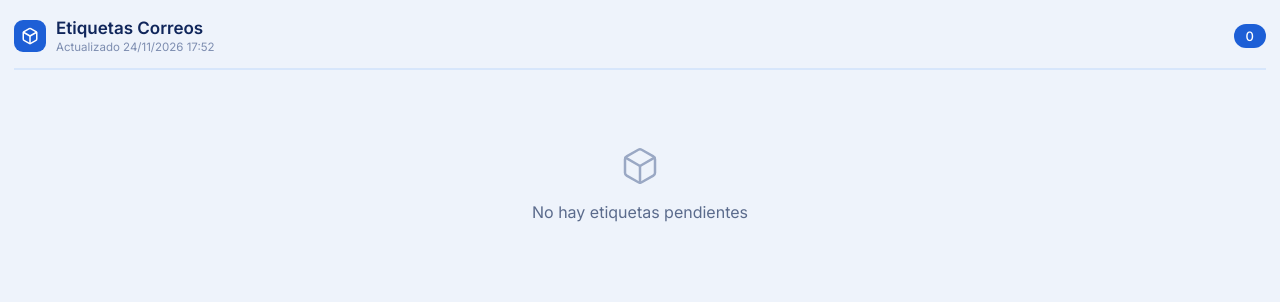
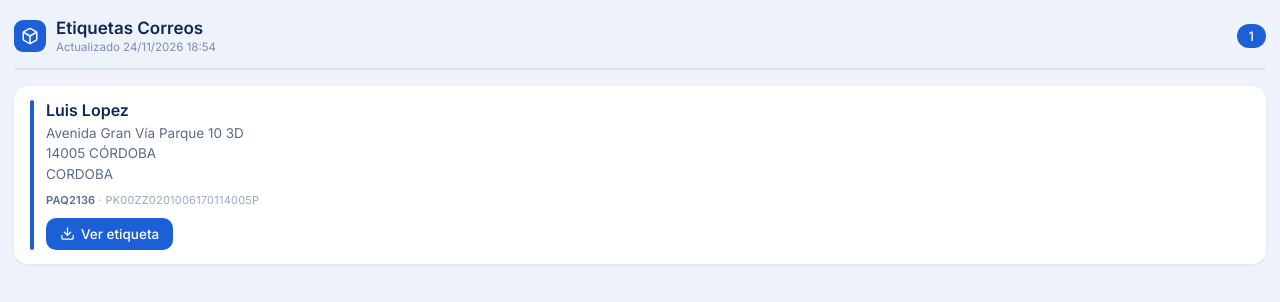
Before and after one commit to Clickgal/etiquetas-correos, a plain HTML site: page index.html in a window 1280 px wide. Drawn offline with Linux system fonts and the light colour scheme.

Commit message:
Actualizar panel de etiquetas

```diff
--- a/index.html
+++ b/index.html
@@ -40,13 +40,21 @@
     <div class="icono-cabecera">
       <svg viewBox="0 0 24 24" fill="none" stroke-width="2" stroke-linecap="round" stroke-linejoin="round"><path d="M21 8a2 2 0 0 0-1-1.73l-7-4a2 2 0 0 0-2 0l-7 4A2 2 0 0 0 3 8v8a2 2 0 0 0 1 1.73l7 4a2 2 0 0 0 2 0l7-4A2 2 0 0 0 21 16Z"/><path d="m3.3 7 8.7 5 8.7-5"/><path d="M12 22V12"/></svg>
     </div>
-    <div><p class="titulo">Etiquetas Correos</p><div class="actualizado">Actualizado 24/11/2026 17:52</div></div>
+    <div><p class="titulo">Etiquetas Correos</p><div class="actualizado">Actualizado 24/11/2026 18:54</div></div>
   </div>
-  <span class="contador">0</span>
+  <span class="contador">1</span>
 </div>
-<div class="vacio">
-  <svg viewBox="0 0 24 24" fill="none" stroke-width="1.5" stroke-linecap="round" stroke-linejoin="round"><path d="M21 8a2 2 0 0 0-1-1.73l-7-4a2 2 0 0 0-2 0l-7 4A2 2 0 0 0 3 8v8a2 2 0 0 0 1 1.73l7 4a2 2 0 0 0 2 0l7-4A2 2 0 0 0 21 16Z"/><path d="m3.3 7 8.7 5 8.7-5"/><path d="M12 22V12"/></svg>
-  <div>No hay etiquetas pendientes</div>
+<div class="tarjeta">
+  <div class="franja"></div>
+  <div class="contenido-tarjeta">
+    <div class="nombre">Luis Lopez</div>
+    <div class="direccion">Avenida Gran Vía Parque 10 3D<br>14005 CÓRDOBA<br>CORDOBA</div>
+    <div class="tracking"><b>PAQ2136</b> · PK00ZZ0201006170114005P</div>
+    <a class="boton" href="labels/PK00ZZ0201006170114005P.pdf?v=a06a0bb5" target="_blank">
+      <svg viewBox="0 0 24 24" fill="none" stroke-width="2" stroke-linecap="round" stroke-linejoin="round"><path d="M21 15v4a2 2 0 0 1-2 2H5a2 2 0 0 1-2-2v-4"/><polyline points="7 10 12 15 17 10"/><line x1="12" y1="15" x2="12" y2="3"/></svg>
+      Ver etiqueta
+    </a>
+  </div>
 </div>
 
 </body>
```
Also changed, not shown: 1 other file.
